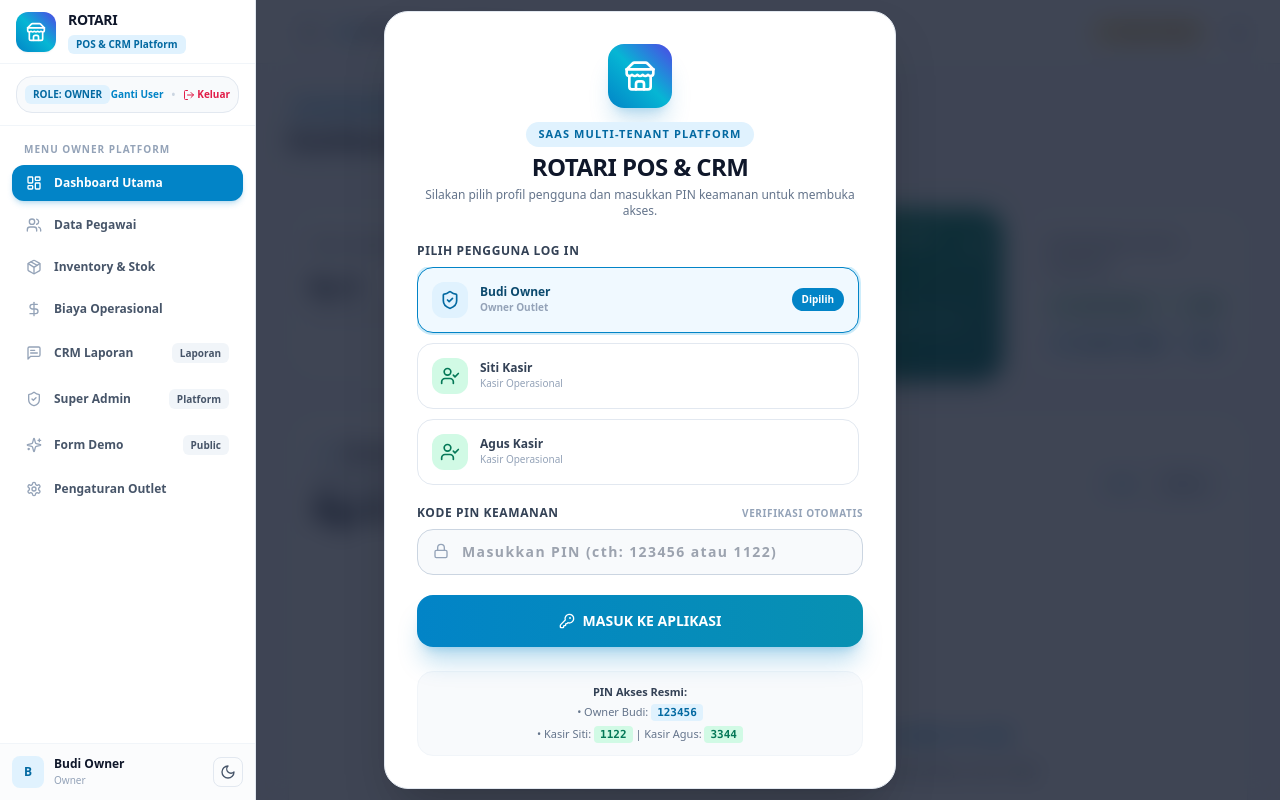
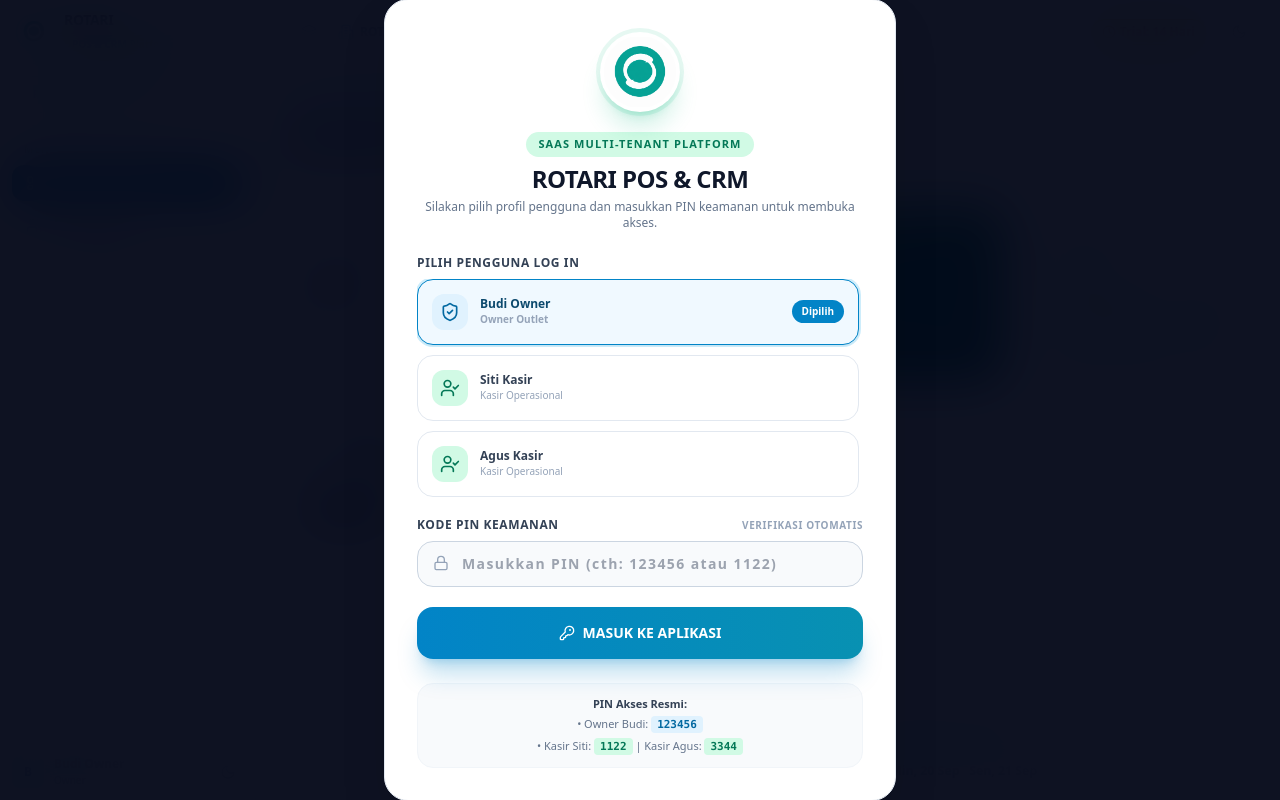
Before and after one commit to reviveproject4-source/ROTARI, a Next.js app: page / in a window 1280 px wide. Built offline with nearby package versions, Linux system fonts and the light colour scheme.

Commit message:
Update official ROTARI application logo across app and ensure login screen is the mandatory default first view

```diff
--- a/src/components/login-modal.tsx
+++ b/src/components/login-modal.tsx
@@ -50,9 +50,11 @@ export function LoginModal({ isOpen, onClose, targetRole }: LoginModalProps) {
 
         {/* Modal Header */}
         <div className="text-center space-y-2 pt-2">
-          <div className="w-14 h-14 rounded-2xl bg-sky-50 dark:bg-sky-950 text-sky-600 dark:text-sky-400 mx-auto flex items-center justify-center border border-sky-100 dark:border-sky-900">
-            <KeyRound className="w-7 h-7" />
-          </div>
+          <img
+            src="/rotari-logo.png"
+            alt="ROTARI Logo"
+            className="w-14 h-14 mx-auto rounded-full object-contain bg-white p-1 shadow-md border border-slate-200 dark:border-slate-800"
+          />
           <h2 className="text-xl font-black text-slate-900 dark:text-slate-100 tracking-tight">
             Autentikasi Pengguna &amp; Role
           </h2>
--- a/src/components/login-screen.tsx
+++ b/src/components/login-screen.tsx
@@ -33,19 +33,23 @@ export function LoginScreen() {
   };
 
   return (
-    <div className="fixed inset-0 z-50 flex items-center justify-center bg-slate-900/80 backdrop-blur-md p-4 animate-in fade-in duration-200">
+    <div className="fixed inset-0 z-[999] flex items-center justify-center bg-slate-950/95 backdrop-blur-xl p-4 animate-in fade-in duration-200">
       <div className="bg-white dark:bg-slate-900 rounded-3xl max-w-lg w-full p-8 border border-slate-200 dark:border-slate-800 shadow-2xl space-y-6 relative">
 
-        {/* ROTARI Brand Header */}
+        {/* ROTARI Brand Header with Logo */}
         <div className="text-center space-y-3">
-          <div className="w-16 h-16 rounded-2xl bg-gradient-to-tr from-sky-600 via-cyan-500 to-indigo-600 mx-auto flex items-center justify-center text-white shadow-xl shadow-sky-600/20">
-            <Store className="w-8 h-8" />
+          <div className="relative inline-block">
+            <img
+              src="/rotari-logo.png"
+              alt="ROTARI Official Logo"
+              className="w-20 h-20 mx-auto rounded-full object-contain bg-white p-1 shadow-xl shadow-emerald-500/20 ring-4 ring-emerald-500/10"
+            />
           </div>
           <div>
-            <span className="inline-flex items-center px-3 py-1 rounded-full text-[11px] font-black tracking-widest bg-sky-100 dark:bg-sky-950 text-sky-700 dark:text-sky-300 uppercase">
+            <span className="inline-flex items-center px-3 py-1 rounded-full text-[11px] font-black tracking-widest bg-emerald-100 dark:bg-emerald-950 text-emerald-700 dark:text-emerald-300 uppercase">
               SaaS Multi-Tenant Platform
             </span>
-            <h1 className="text-2xl font-black text-slate-900 dark:text-slate-100 tracking-tight mt-1">
+            <h1 className="text-2xl font-black text-slate-900 dark:text-slate-100 tracking-tight mt-1.5">
               ROTARI POS &amp; CRM
             </h1>
             <p className="text-xs text-slate-500 dark:text-slate-400 mt-1">
--- a/src/components/navigation.tsx
+++ b/src/components/navigation.tsx
@@ -65,9 +65,11 @@ export function Navigation() {
 
           {/* Outlet Identity */}
           <div className="flex items-center space-x-3">
-            <div className="w-10 h-10 rounded-xl bg-gradient-to-tr from-sky-600 via-cyan-500 to-indigo-600 flex items-center justify-center text-white font-black text-lg shadow-sm">
-              <Store className="w-5 h-5 text-white" />
-            </div>
+            <img
+              src="/rotari-logo.png"
+              alt="ROTARI Logo"
+              className="w-9 h-9 rounded-full object-contain bg-white p-0.5 shadow-sm border border-slate-200 dark:border-slate-700"
+            />
             <div>
               <div className="flex items-center space-x-2">
                 <span className="font-extrabold text-base text-slate-900 dark:text-slate-100 tracking-tight">
--- a/src/components/saas-shell.tsx
+++ b/src/components/saas-shell.tsx
@@ -91,7 +91,7 @@ export function SaasShell({ children }: { children: React.ReactNode }) {
   return (
     <div className="flex h-screen w-screen overflow-hidden bg-slate-100 dark:bg-slate-950 font-sans text-slate-900 dark:text-slate-100 relative">
 
-      {mounted && !isAuthenticated && <LoginScreen />}
+      {!isAuthenticated && <LoginScreen />}
 
       <LoginModal
         isOpen={isLoginModalOpen}
@@ -116,16 +116,18 @@ export function SaasShell({ children }: { children: React.ReactNode }) {
         {/* Brand Header */}
         <div className="flex items-center justify-between h-16 px-4 border-b border-slate-100 dark:border-slate-800">
           <div className="flex items-center space-x-3 overflow-hidden">
-            <div className="w-10 h-10 rounded-xl bg-gradient-to-tr from-sky-600 via-cyan-500 to-indigo-600 flex items-center justify-center text-white font-black text-lg shadow-sm flex-shrink-0">
-              <Store className="w-5 h-5 text-white" />
-            </div>
+            <img
+              src="/rotari-logo.png"
+              alt="ROTARI Logo"
+              className="w-9 h-9 rounded-full object-contain bg-white p-0.5 shadow-sm border border-slate-200 dark:border-slate-700 flex-shrink-0"
+            />
 
             {(!sidebarCollapsed || mobileMenuOpen) && (
               <div className="truncate">
                 <h1 className="font-black text-sm tracking-tight text-slate-900 dark:text-slate-100 truncate">
                   ROTARI
                 </h1>
-                <span className="inline-flex items-center px-2 py-0.5 rounded-md text-[10px] font-bold bg-sky-100 dark:bg-sky-950 text-sky-700 dark:text-sky-300">
+                <span className="inline-flex items-center px-2 py-0.5 rounded-md text-[10px] font-bold bg-emerald-100 dark:bg-emerald-950 text-emerald-700 dark:text-emerald-300">
                   POS &amp; CRM Platform
                 </span>
               </div>
```
Also changed, not shown: public/rotari-logo.png (added).
